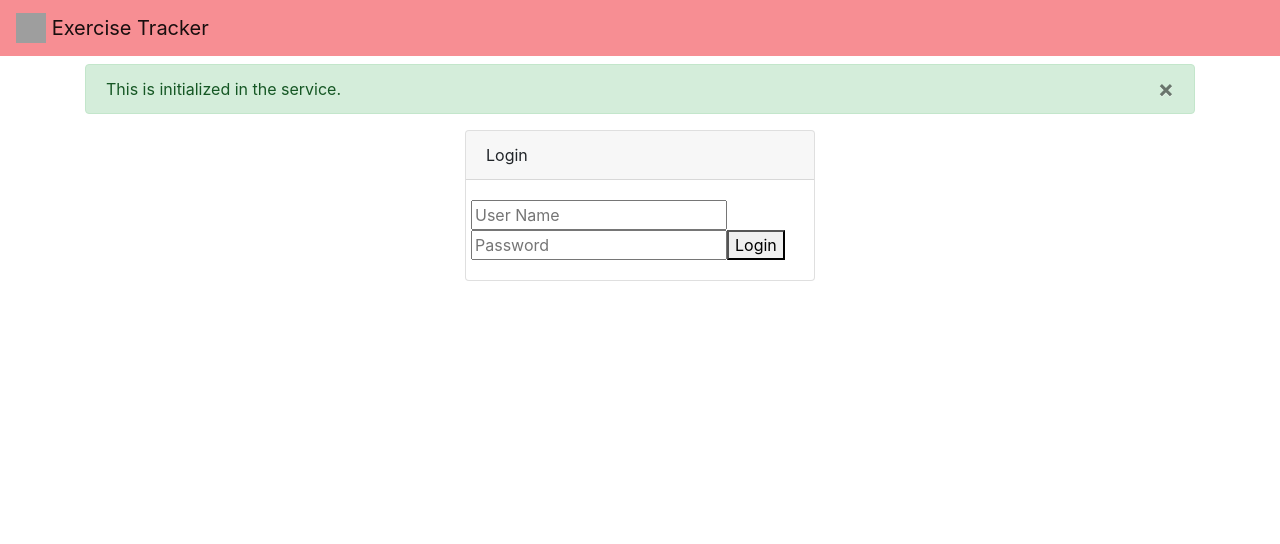
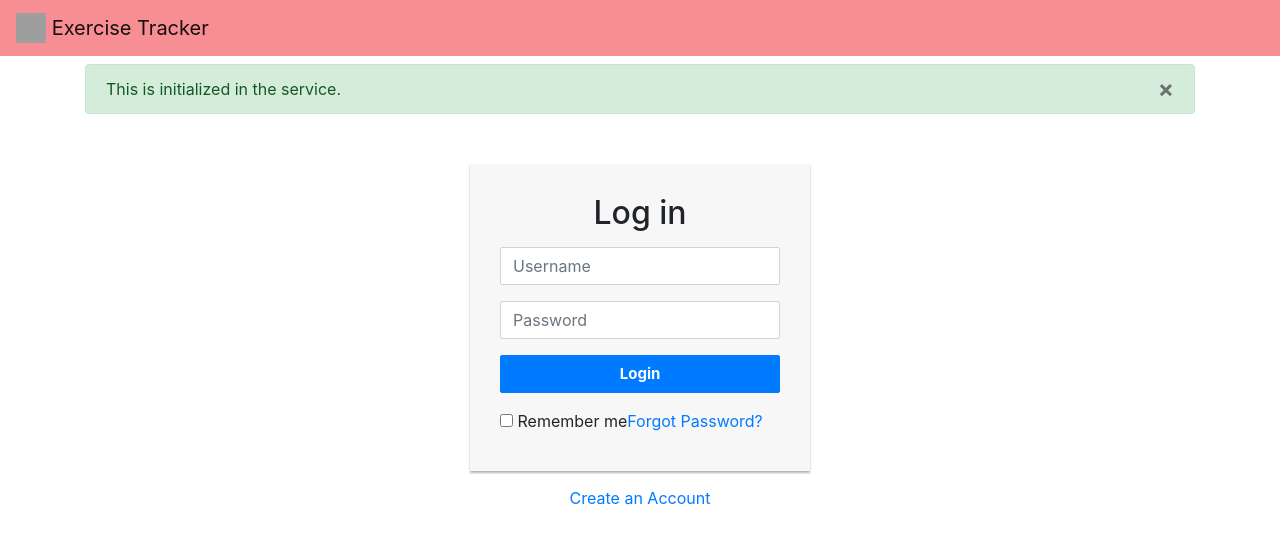
Before and after one commit to wallacek7/ExerciseApp, an Angular app: page /login in a window 1280 px wide. Shown: the top 544 px of the page. Built offline with nearby package versions, Linux system fonts and the light colour scheme; grey boxes are pictures that could not be loaded.

Commit message:
Updated Login screen

```diff
--- a/src/app/exercise/exercise.component.ts
+++ b/src/app/exercise/exercise.component.ts
@@ -3,6 +3,7 @@ import { Http } from "@angular/http";
 import { MessagesService } from '../services/messages.service';
 import { GameService } from '../services/game.service';
 import { Router } from '@angular/router';
+import { User } from '../models/game';
 
 @Component({
   selector: 'app-exercise',
@@ -11,10 +12,19 @@ import { Router } from '@angular/router';
 })
 export class ExerciseComponent implements OnInit {
 
+  Me: User;
+
   constructor(
     private http: Http,
+    private _Messages: MessagesService,
+    private _Game: GameService,
     private _Router: Router
-  ) { }
+  ) { this.Me = _Game.Me;
+    if(!this.Me){
+        _Router.navigate(['/login']);
+    }
+
+  }
 
   ngOnInit() {
   }
--- a/src/app/login/login.component.html
+++ b/src/app/login/login.component.html
@@ -1,4 +1,4 @@
-<div class="row justify-content-center" >
+<!-- <div class="row justify-content-center" >
   <div class="col-md-4">
 
       <div class="card" >
@@ -15,3 +15,46 @@
       </div>
   </div>
 </div>
+-->
+<style type="text/css">
+	.login-form {
+		width: 340px;
+    	margin: 50px auto;
+	}
+    .login-form form {
+    	margin-bottom: 15px;
+        background: #f7f7f7;
+        box-shadow: 0px 2px 2px rgba(0, 0, 0, 0.3);
+        padding: 30px;
+    }
+    .login-form h2 {
+        margin: 0 0 15px;
+    }
+    .form-control, .btn {
+        min-height: 38px;
+        border-radius: 2px;
+    }
+    .btn {
+        font-size: 15px;
+        font-weight: bold;
+    }
+</style>
+<div class="login-form justify-content-center">
+        <form >
+            <h2 class="text-center">Log in</h2>
+            <div class="form-group">
+                <input #Name type="text" class="form-control" placeholder="Username" required="required">
+            </div>
+            <div class="form-group">
+                <input #Password type="password" class="form-control" placeholder="Password" required="required">
+            </div>
+            <div class="form-group">
+                <button type="submit" class="btn btn-primary btn-block" (click)="login(Name.value, Password.value)">Login</button>
+            </div>
+            <div class="clearfix">
+                <label class="pull-left checkbox-inline"><input type="checkbox"> Remember me</label>
+                <a href="#" class="pull-right">Forgot Password?</a>
+            </div>
+        </form>
+        <p class="text-center"><a href="#">Create an Account</a></p>
+</div>
--- a/src/app/nav/nav.component.html
+++ b/src/app/nav/nav.component.html
@@ -29,4 +29,4 @@
       <img src="https://wsd.casio.com/assets_v2/img/ico/ico_exercisetimer.png" width="30" height="30" class="d-inline-block align-top" alt="">
       Exercise Tracker
     </a>
-  </nav>
+</nav>
```
